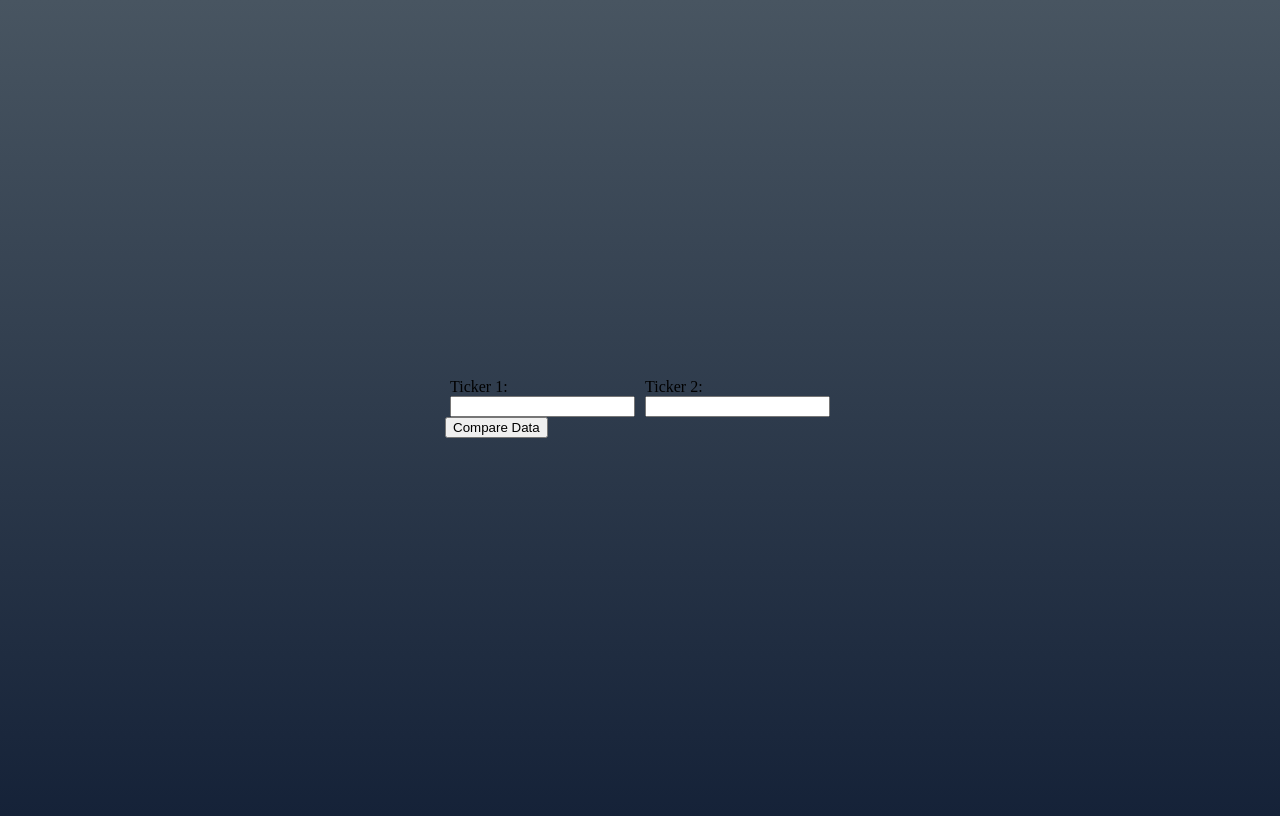
After one commit to bdegrieck/SelfFInance, a Flask app: page /compare in a window 1280 px wide. The commit adds this page. Run offline with Flask 3, Linux system fonts and the light colour scheme.

Commit message:
compare data functionality + fixes

```diff
--- a/BackEnd/companyData.py
+++ b/BackEnd/companyData.py
@@ -2,6 +2,7 @@ import requests
 
 from BackEnd.data import get_raw_api_data, get_html, get_ticker
 import pandas as pd
+
 
 class CompanyData:
 
@@ -61,7 +62,7 @@ class CompanyData:
 
     def get_ticker_eps_df_adj(self, eps_df: pd.DataFrame) -> pd.DataFrame:
         eps_df.replace('None', 0, inplace=True)
-        eps_df = eps_df.set_index("fiscalDateEnding")[["estimatedEPS", "surprise", "surprisePercentage"]].astype(float)
+        eps_df = eps_df.set_index("fiscalDateEnding")[["estimatedEPS", "reportedEPS", "surprisePercentage"]].astype(float)
         return eps_df
 
     def get_ticker_balance_df_adj(self, balance_df: pd.DataFrame) -> pd.DataFrame:
--- a/BackEnd/user.py
+++ b/BackEnd/user.py
@@ -14,7 +14,8 @@ class User:
     micro_data = MicroData()
 
     user_main_ticker = CompanyData(ticker=user_input_ticker)
-    news = News(ticker=user_input_ticker)
+    second_ticker = CompanyData(ticker="MSFT")
+    comparison_data = Compare(user_main_ticker, second_ticker)
     print("hi")
     #user_second_ticker = CompanyData(ticker=second_input_ticker, api_key=api_key)
     #user_micro = MicroData(ticker=user_input_ticker, api_key=api_key)
--- /dev/null
+++ b/Website/templates/compare.html
@@ -0,0 +1,55 @@
+<!DOCTYPE html>
+<html lang="en">
+<head>
+    <meta charset="UTF-8">
+    <meta name="viewport" content="width=device-width, initial-scale=1.0">
+    <title>Compare</title>
+    <style>
+        body {
+            display: flex;
+            justify-content: center;
+            align-items: center;
+            min-height: 100vh;
+            background: linear-gradient(to bottom, #485561 0%, #152238 100%);
+        }
+
+        .article {
+            background-color: #6d8484;
+            border: #c0c0c0 1px solid;
+            border-style: outset;
+            border-radius: 5%;
+            font-size: 20px;
+            padding: 15px;
+            margin: 15px;
+        }
+
+        .container {
+            display: flex;
+            justify-content: space-between;
+        }
+        .container div {
+            margin: 0 5px; /* Add some space between the inputs */
+        }
+    </style>
+</head>
+<body>
+
+    <!-- Start of the form -->
+    <form action="comparedata" method="post">
+        <div class="container">
+            <div>
+                <label for="ticker1">Ticker 1:</label><br />
+                <input type="text" id="ticker1" name="ticker1"/><br />
+            </div>
+            <div>
+                <label for="ticker2">Ticker 2:</label><br>
+                <input type="text" id="ticker2" name="ticker2">
+            </div>
+        </div>
+
+        <!-- The button to submit the form -->
+        <button type="submit">Compare Data</button>
+    <!-- End of the form -->
+
+</body>
+</html>
--- a/Website/templates/tickerinfo.html
+++ b/Website/templates/tickerinfo.html
@@ -174,7 +174,7 @@
                      <tr>
                          <th>Date</th>
                          <th>Estimated EPS</th>
-                         <th>Surprise EPS</th>
+                         <th>Reported EPS</th>
                          <th>Surprise Percentage</th>
                     </tr>
                 </thead>
@@ -182,7 +182,7 @@
                 <tr>
                     <td>{{ index }}</td>
                     <td>{{ row['estimatedEPS'] | format_currency }}</td>
-                    <td>{{ row['surprise'] | format_currency }}</td>
+                    <td>{{ row['reportedEPS'] | format_currency }}</td>
                     <td>{{ row['surprisePercentage'] | format_currency }}</td>
                 </tr>
                 {% endfor %}
--- a/Website/views.py
+++ b/Website/views.py
@@ -1,9 +1,9 @@
 from flask import Blueprint, render_template, request
 
 from BackEnd.companyData import CompanyData
+from BackEnd.compare import Compare
 from BackEnd.microData import MicroData
 from BackEnd.news import News
-from BackEnd.user import User
 
 views = Blueprint("views", __name__)
 
@@ -21,7 +21,7 @@ def get_input():
         "priceAndEPS": "priceAndEPS" in request.form.getlist("priceAndEPS"),
         "Balance Sheet": "balanceSheet" in request.form.getlist("balanceSheet")
     }
-    user_input = CompanyData(ticker)
+    user_input = CompanyData(ticker=ticker)
     user_ticker_news = News(ticker=user_input.ticker)
     return render_template(
         template_name_or_list="tickerinfo.html",
@@ -34,6 +34,27 @@ def get_input():
     )
 
 
+@views.route("/comparedata", methods=["POST"])
+def get_comparison_datat():
+    ticker1 = request.form.get("ticker1")
+    ticker2 = request.form.get("ticker2")
+    ticker1_data = CompanyData(ticker=ticker1)
+    ticker2_data = CompanyData(ticker=ticker2)
+    comparison_data = Compare(main_ticker_data=ticker1_data, second_ticker_data=ticker2_data)
+    return render_template(
+        template_name_or_list="comparedata.html",
+        comparison_data=comparison_data.data_comparison,
+        ticker1=ticker1,
+        ticker2=ticker2
+    )
+
+@views.route("/compare")
+def get_comparison_input():
+    return render_template(
+        template_name_or_list="compare.html"
+    )
+
+
 @views.route("/micro")
 def get_micro():
     micro_data_input = MicroData()
```
Also changed, not shown: BackEnd/compare.py (+21 -10 lines), Website/templates/comparedata.html (added, +39 -0 lines), Website/templates/home.html (+29 -2 lines), 1 other file.
